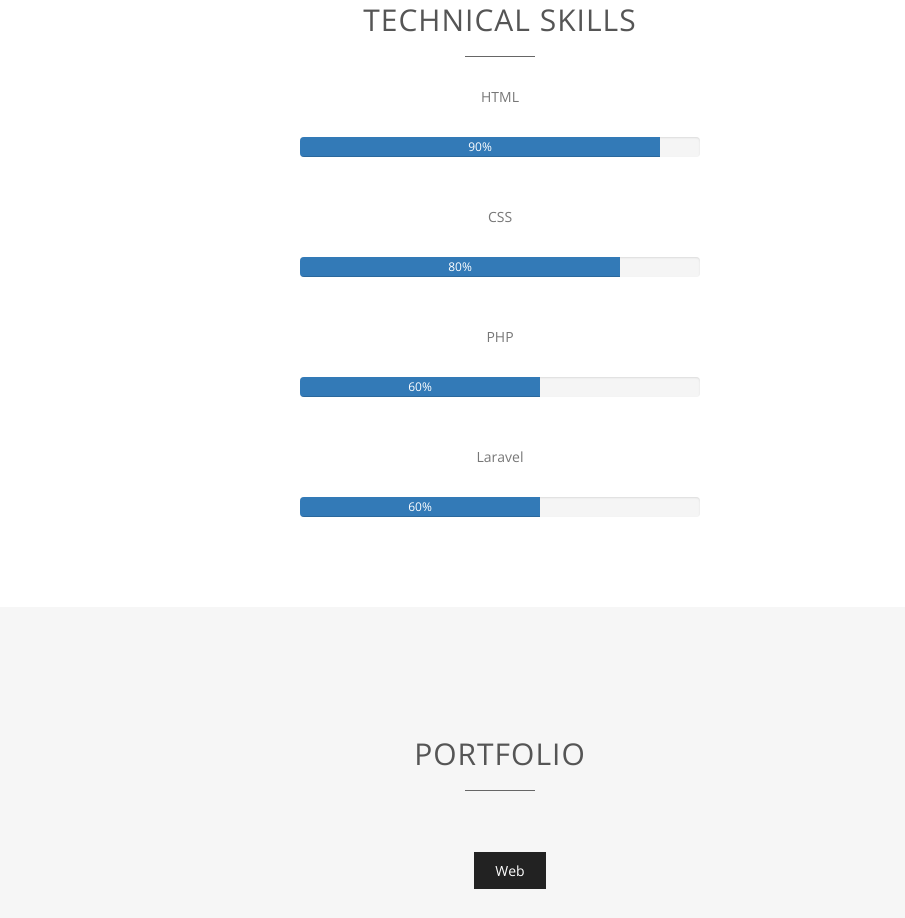
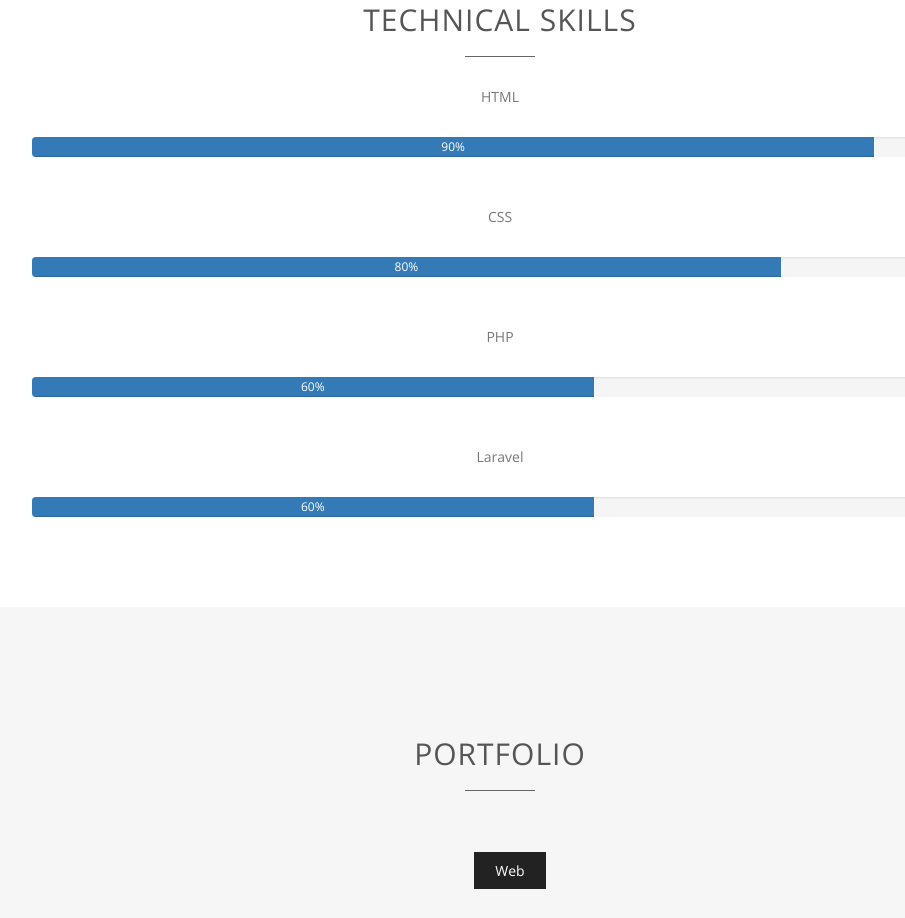
Before and after one commit to angelabelicena/portfolio, a plain HTML site: page index.html in a window 1280 px wide. Shown: the part 1616-2534 px from the top of the page, without its empty margins (140-1045 px from the left). Drawn offline with nearby package versions, Linux system fonts and the light colour scheme; files whose address does not match are found by name.

Commit message:
3rd update portfolio

```diff
--- a/index.html
+++ b/index.html
@@ -102,7 +102,7 @@
 
           <div class="row">
             <div class="col-md-12 text-center">HTML</div>
-              <div style="width: 400px; margin: 50px auto">
+              <div style="width: 80%; margin: 50px auto">
                 <div class="progress">
                   <div class="progress-bar" role="progressbar" aria-valuenow="90" aria-valuemin="0" aria-valuemax="100" style="max-width: 90%">
                   <span class="title">90%</span>
@@ -113,7 +113,7 @@
 
            <div class="row">
               <div class="col-md-12 text-center">CSS</div>
-                <div style="width: 400px; margin: 50px auto">
+                <div style="width: 80%; margin: 50px auto">
                   <div class="progress">
                     <div class="progress-bar" role="progressbar" aria-valuenow="90" aria-valuemin="0" aria-valuemax="100" style="max-width: 80%">
                     <span class="title">80%</span>
@@ -124,7 +124,7 @@
 
           <div class="row">
             <div class="col-md-12 text-center">PHP</div>
-              <div style="width: 400px; margin: 50px auto">
+              <div style="width: 80%; margin: 50px auto">
                 <div class="progress">
                   <div class="progress-bar" role="progressbar" aria-valuenow="90" aria-valuemin="0" aria-valuemax="100" style="max-width: 60%">
                   <span class="title">60%</span>
@@ -135,7 +135,7 @@
 
           <div class="row">
             <div class="col-md-12 text-center">Laravel</div>
-              <div style="width: 400px; margin: 50px auto">
+              <div style="width: 80%; margin: 50px auto">
                 <div class="progress">
                   <div class="progress-bar" role="progressbar" aria-valuenow="90" aria-valuemin="0" aria-valuemax="100" style="max-width: 60%">
                   <span class="title">60%</span>
```
